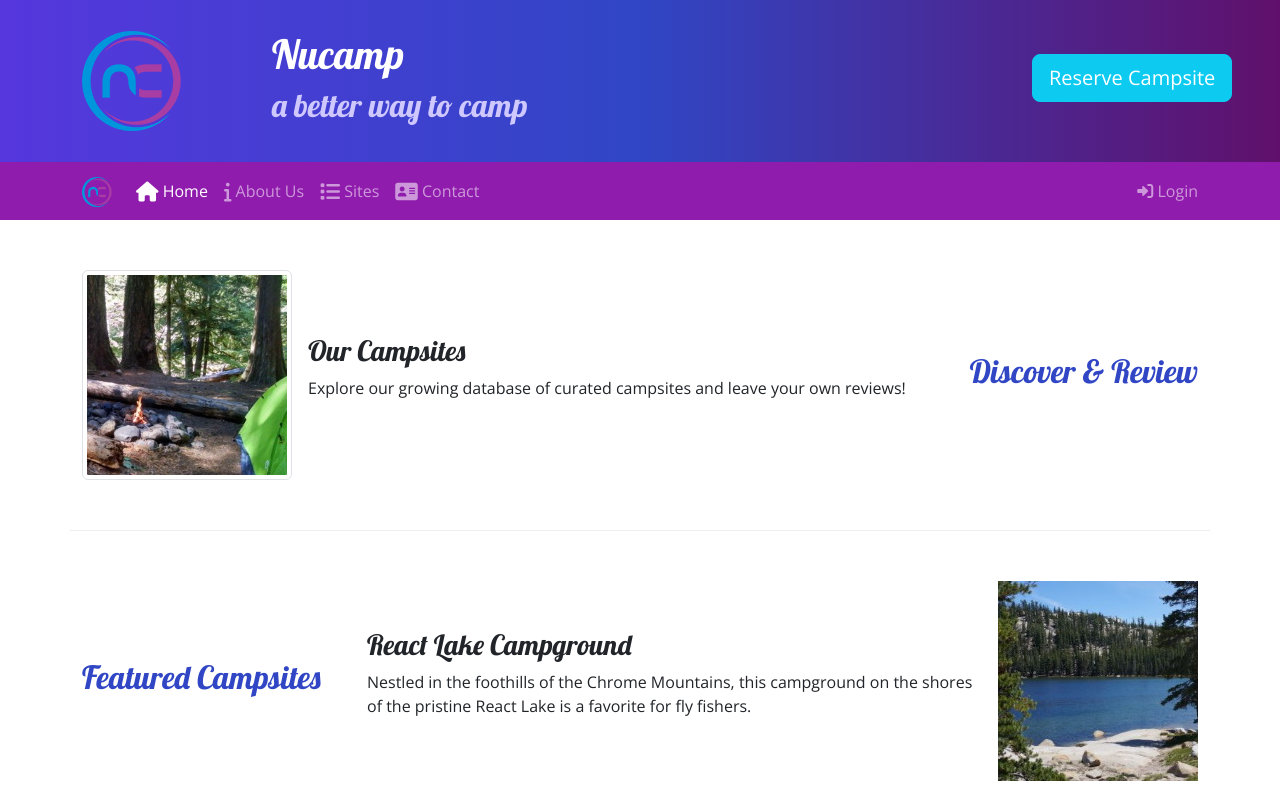
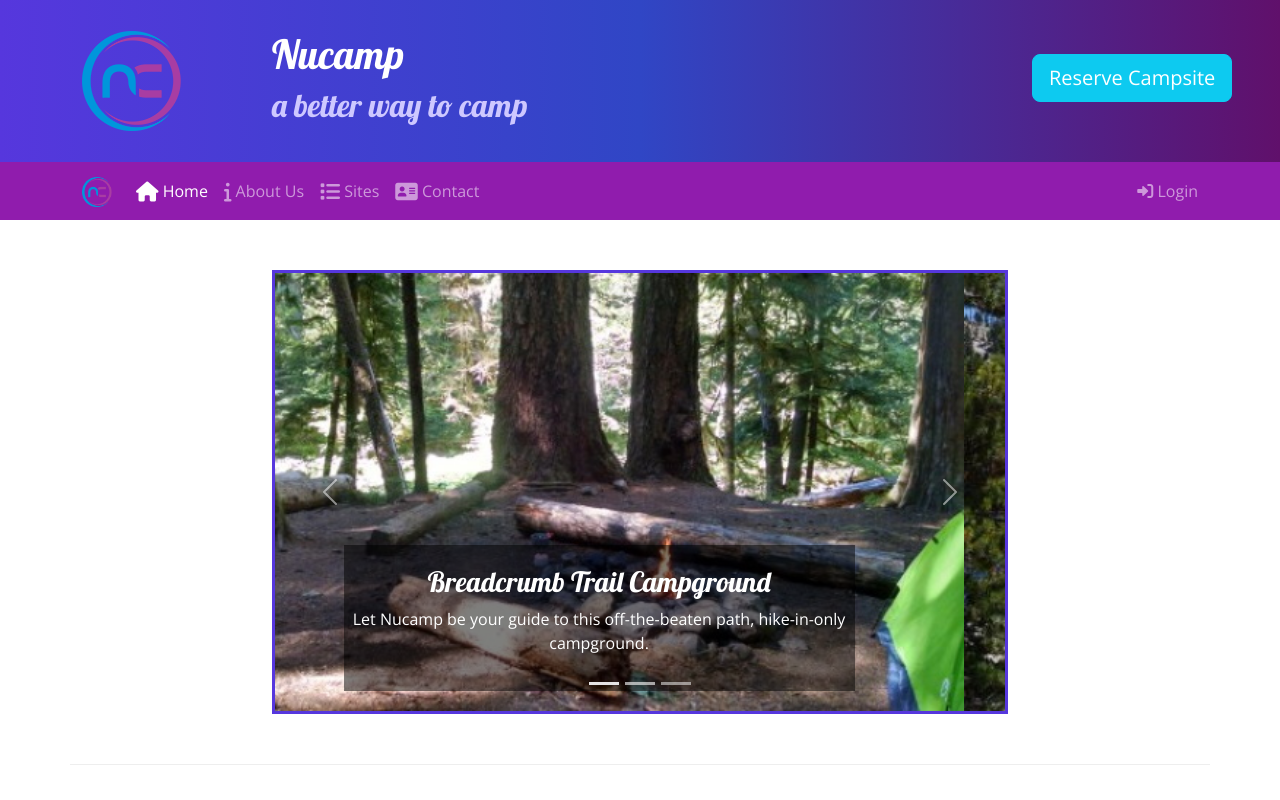
Before and after one commit to nmd46/nucampsite, a plain HTML site: page index.html in a window 1280 px wide. Shown: the top 800 px of the page. Drawn offline with nearby package versions, Linux system fonts and the light colour scheme.

Commit message:
Carousel

```diff
--- a/css/styles.css
+++ b/css/styles.css
@@ -44,3 +44,11 @@ footer {
 .accordion-button {
     background-color: #d3d3d3;
 }
+
+.carousel-caption {
+    background-color: rgba(0,0,0,0.5);
+}
+
+.carousel {
+    border: solid #5637DD;
+}
--- a/index.html
+++ b/index.html
@@ -148,6 +148,54 @@
     <!--main section-->
     <main class="container">
 
+        <!--carousel-->
+        <section class="row row-content">
+            <div class="col-md-8 mx-auto">
+                <div id="homeCarousel" class="carousel slide" data-bs-ride="carousel">
+
+                    <div class="carousel-indicators">
+                        <button type="button" data-bs-target="#homeCarousel" data-bs-slide-to="0" class="active"></button>
+                        <button type="button" data-bs-target="#homeCarousel" data-bs-slide-to="1"></button>
+                        <button type="button" data-bs-target="#homeCarousel" data-bs-slide-to="2"></button>
+                    </div>
+                    <div class="carousel-inner">
+                        <div class="carousel-item active">
+                            <img class="d-block w-100" src="img/breadcrumb-trail.jpg" alt="Breadcrumb Trail Campground">
+                            <div class="carousel-caption">
+                                <h3>Breadcrumb Trail Campground</h3>
+                                <p class="d-none d-sm-block">Let Nucamp be your guide to this off-the-beaten path, hike-in-only campground.</p>
+                            </div>
+                        </div>
+                        <div class="carousel-item">
+                            <img class="d-block w-100" src="img/react-lake.jpg" alt="React Lake Campground">
+                            <div class="carousel-caption">
+                                <h3>React Lake Campground</h3>
+                                <p class="d-none d-sm-block">Nestled in the foothills of the Chrome Mountains, this campground on the shores of the pristine React Lake is a favorite for fly fishers.</p>
+                            </div>
+                        </div>
+                        <div class="carousel-item">
+                            <img class="d-block w-100" src="img/chrome-river.jpg" alt="Chrome River Campground">
+                            <div class="carousel-caption">
+                                <h3>Chrome River Campground</h3>
+                                <p class="d-none d-sm-block">Spend a few sunny days and starry nights beneath a canpy of old-growth firs at this enchanting spot by the Chrome River.</p>
+                            </div>
+                        </div>
+                    </div>
+
+                    <a class="carousel-control-prev" href="#homeCarousel" role="button" data-bs-slide="prev">
+                        <span class="carousel-control-prev-icon"></span>
+                        <span class="sr-only">Previous</span>
+                    </a>
+                    <a class="carousel-control-next" href="#homeCarousel" role="button" data-bs-slide="next">
+                        <span class="carousel-control-next-icon"></span>
+                        <span class="sr-only">Next</span>
+                    </a>
+
+                </div>
+            </div>
+
+        </section>
+
         <!--discover section-->
         <section class="row row-content align-items-center">
             <div class="col-sm-4 col-md-3 order-sm-last">
```
